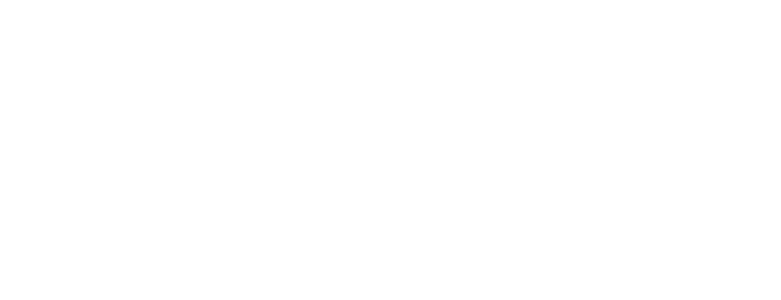
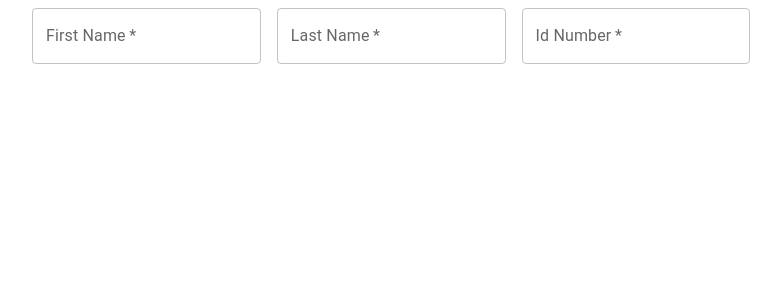
Before and after one commit to sam-dejesus/CatWorx.EmailSoftware, a React (Create React App) app in the folder client/: page /help in a window 1280 px wide. Before the commit this address had no page. Shown: the top 300 px of the page, without its empty margins (58-839 px from the left). Built offline with nearby package versions, Linux system fonts and the light colour scheme.

Commit message:
added a log out function and help web page

```diff
--- a/client/src/App.js
+++ b/client/src/App.js
@@ -6,6 +6,7 @@ import { BrowserRouter as Router, Routes, Route } from "react-router-dom";
 import './App.css';
 import Login from './pages/login/Login'
 import Profile from "./pages/profile/Profile";
+import Help from './pages/help/Help'
 import "bootstrap/dist/css/bootstrap.min.css";
 
 // Construct our main GraphQL API endpoint
@@ -43,8 +44,8 @@ function App() {
             <Routes>
               {/* <Route path="request" element={<Request />} /> */}
               <Route path="/" element={<Login />} />
-              {/* <Route path="/search" element={<SearchBar />} />
-              <Route path="/home" element={<Home />} /> */}
+              {/* <Route path="/search" element={<SearchBar />} />*/}
+              <Route path="/help" element={<Help />} />
 
               {/* <Route path="/signup" element={<Signup />} /> */}
               <Route path="/profile" element={<Profile />} />
--- /dev/null
+++ b/client/src/pages/help/Help.js
@@ -0,0 +1,40 @@
+import * as React from 'react';
+import Box from '@mui/material/Box';
+import TextField from '@mui/material/TextField';
+
+const Help = () => {
+  return (
+    <Box
+      component="form"
+      sx={{
+        '& .MuiTextField-root': { m: 1, width: '25ch' },
+      }}
+      noValidate
+      autoComplete="off"
+    >
+      <div>
+        <TextField
+          required
+          id="outlined-required"
+          label="First Name"
+
+        />
+        <TextField
+          required
+          id="outlined-disabled"
+          label="Last Name"
+        />
+        <TextField
+          required
+          id="outlined-disabled"
+          label="Id Number"
+        />
+
+      </div>
+
+
+    </Box>
+  );
+}
+
+  export default Help;
--- a/client/src/pages/profile/Profile.js
+++ b/client/src/pages/profile/Profile.js
@@ -10,6 +10,7 @@ import { FaUserMinus } from "react-icons/fa";
 import { HiMail } from "react-icons/hi";
 import { PiGearSixFill } from "react-icons/pi";
 import { FaRegUserCircle } from "react-icons/fa";
+import { logout } from "../../utils/auth";
 
 
 
@@ -25,7 +26,13 @@ const Profile = () => {
     const navigate = useNavigate();
 
 
+    const logoutAction = (event) => {
+      event.preventDefault();
+      navigate("/")
+      logout();
 
+
+    };
 
     const handleImageChange = (e) => {
       const file = e.target.files[0];
@@ -68,6 +75,13 @@ const Profile = () => {
             )}
             <div className="d-flex flex-row justify-content-between">
               <h1>{userData.firstName}'s Profile</h1>
+              <Button
+                className=""
+                color="secondary"
+                type="submit"
+                onClick={logoutAction}
+              > Log out </Button>
+
               <Button
                 className=""
                 color="secondary"
```
Also changed, not shown: client/src/pages/compose/Compose.js (added), client/src/pages/compose/compose.css (added), client/src/pages/contacts/Contacts.js (added), client/src/pages/contacts/contacts.css (added), client/src/pages/help/help.css (added), client/src/pages/inbox/Inbox.js (added), client/src/pages/inbox/inbox.css (added).
